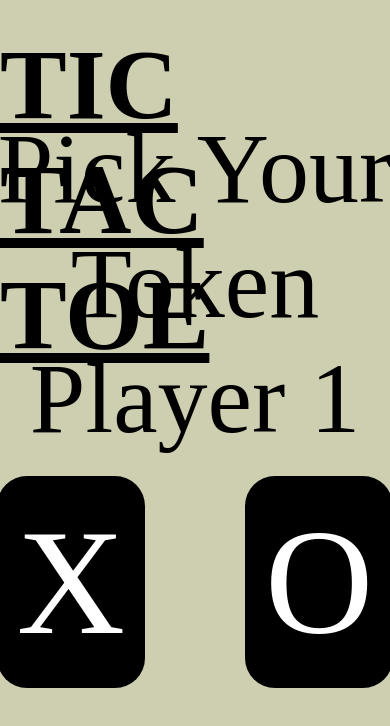
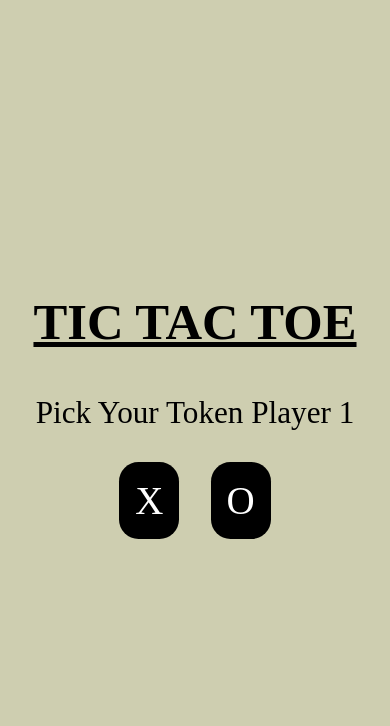
Before and after one commit to KiburYoseph/Tic-tac-toe-game, a plain HTML site: page index.html in a window 390 px wide. Drawn offline with Linux system fonts and the light colour scheme.

Commit message:
First Page Responsiveness Complete

```diff
--- a/style.css
+++ b/style.css
@@ -16,19 +16,18 @@ main{
 }
 
 .title {
-    position: absolute;
-    top: -40px;
-    font-size: 100px;
+    text-align: center;
+    font-size: clamp(0.2rem, 13vw, 7rem);
     text-transform: uppercase;
     text-decoration: underline;
 }
 
 /*Token Select Section*/
 #tokenPickSection {
-    font-size: 100px;
+    font-size: clamp(0.2rem, 8vw, 7rem);
     display: flex;
     flex-direction: column;
-    gap: 20px;
+    gap: clamp(0.2rem, 8vw, 7rem);
     position: relative;
 }
 
@@ -56,17 +55,17 @@ main{
     display: flex;
     justify-content: center;
     align-items: center;
-    gap: 100px;
+    gap: clamp(1rem, 8vw, 7rem);
 
 }
 
 .pick {
     color: white;
-    font-size: 150px;
+    font-size: clamp(0.2rem, 10vw, 10rem);
     font-family: 'Times New Roman', Times, serif;
     border: none;
-    border-radius: 30px;
-    padding: 20px;
+    border-radius: clamp(0.2rem, 5vw, 3rem);
+    padding: clamp(0.2rem, 8vw, 1rem);
     background-color: black;
     transition: 200ms;
     cursor: pointer;
```
